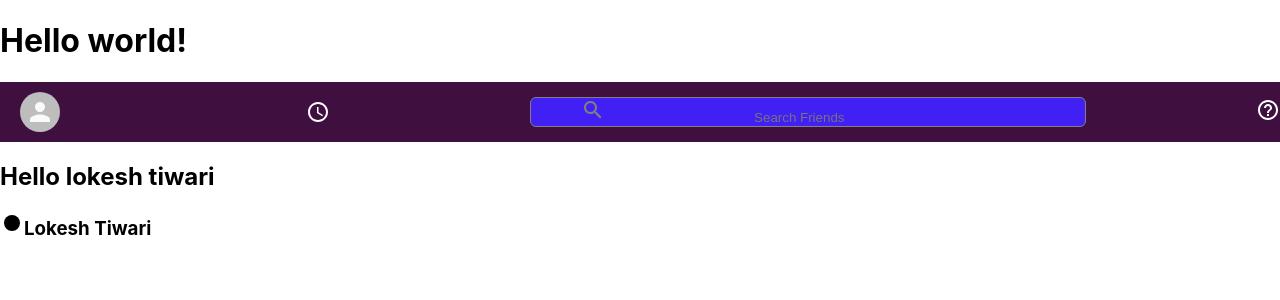
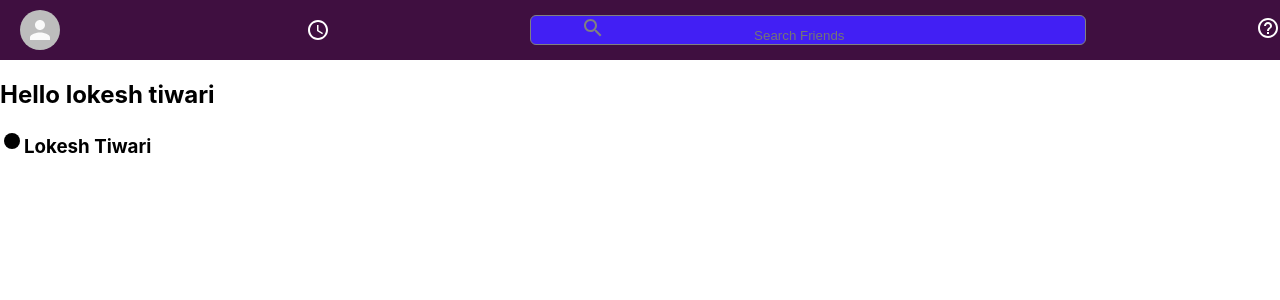
Before and after one commit to bitlucky/FriendZoned, a React (Create React App) app: page / in a window 1280 px wide. Shown: the top 300 px of the page. Built offline with nearby package versions, Linux system fonts and the light colour scheme.

Commit message:
SideBaroption added

```diff
--- a/src/App.js
+++ b/src/App.js
@@ -6,7 +6,6 @@ function App() {
   return (
     // BEM naming convention
     <div className="App">
-        <h1>Hello world!</h1>
         {/* Header */}
         <Header/>
         <div className="app__body">
```
